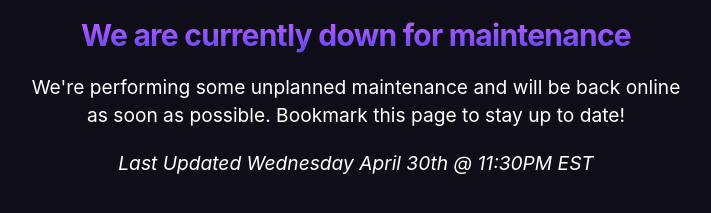
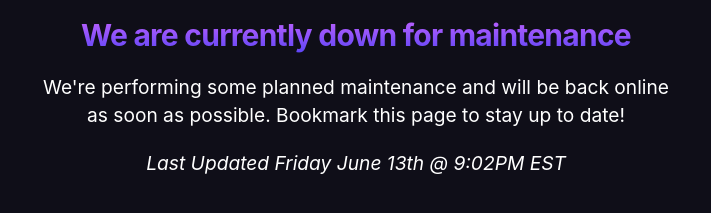
Before and after one commit to Filmio-Inc/Filmio-Inc.github.io, a plain HTML site: page index.html in a window 1280 px wide. Shown: the part 111-324 px from the top of the page, without its empty margins (284-995 px from the left). Drawn offline with Linux system fonts and the light colour scheme.

Commit message:
Update index.html

```diff
--- a/index.html
+++ b/index.html
@@ -40,8 +40,8 @@
 		<div id="container">
 			<img src="beta-logo.fc7ad403.png" />
 			<h1>We are currently down for maintenance</h1>
-			<p>We're performing some unplanned maintenance and will be back online as soon as possible. Bookmark this page to stay up to date!</p>
-			<p><em>Last Updated Wednesday April 30th @ 11:30PM EST</em></p>
+			<p>We're performing some planned maintenance and will be back online as soon as possible. Bookmark this page to stay up to date!</p>
+			<p><em>Last Updated Friday June 13th @ 9:02PM EST</em></p>
 		</div>
 	</body>
 </html>
```
